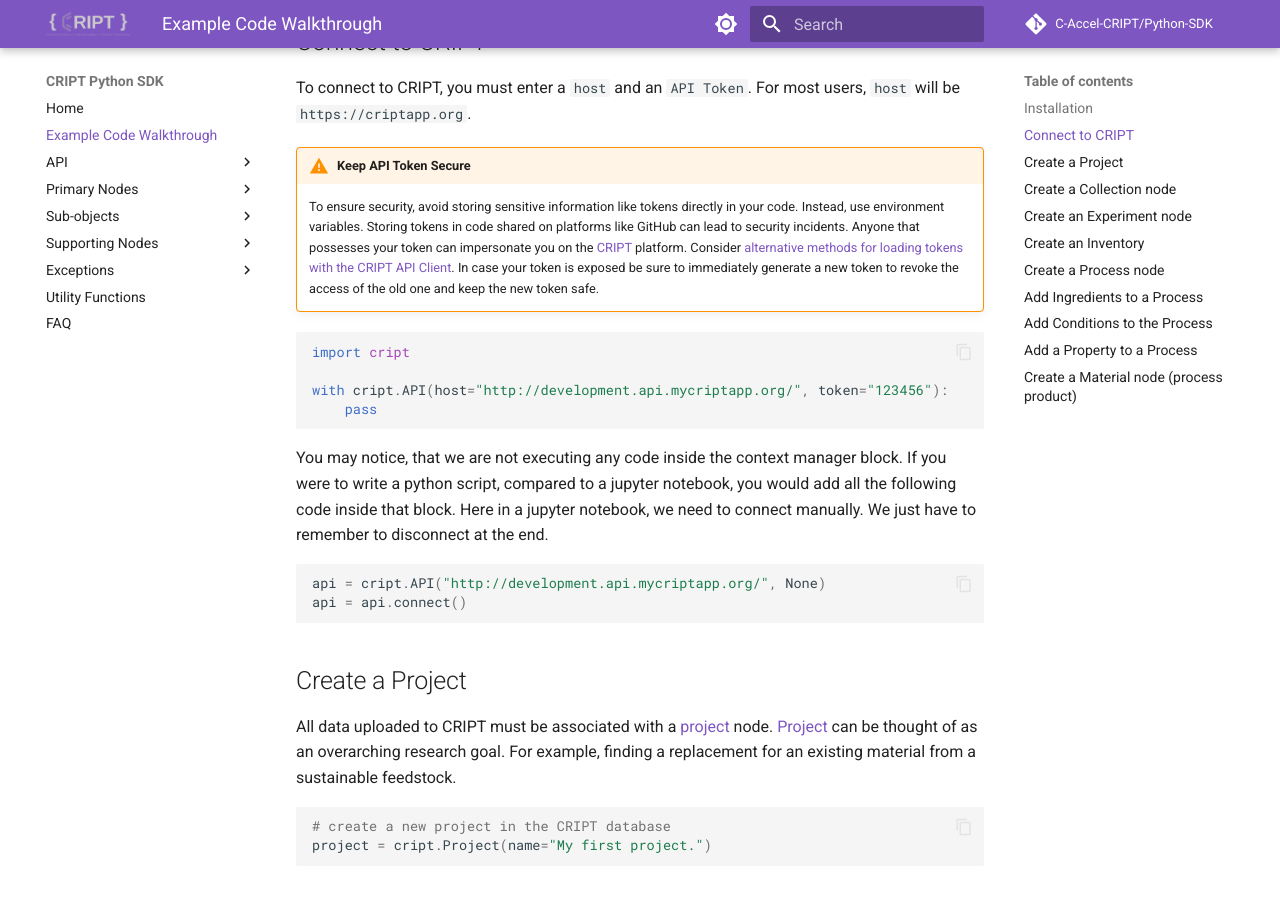
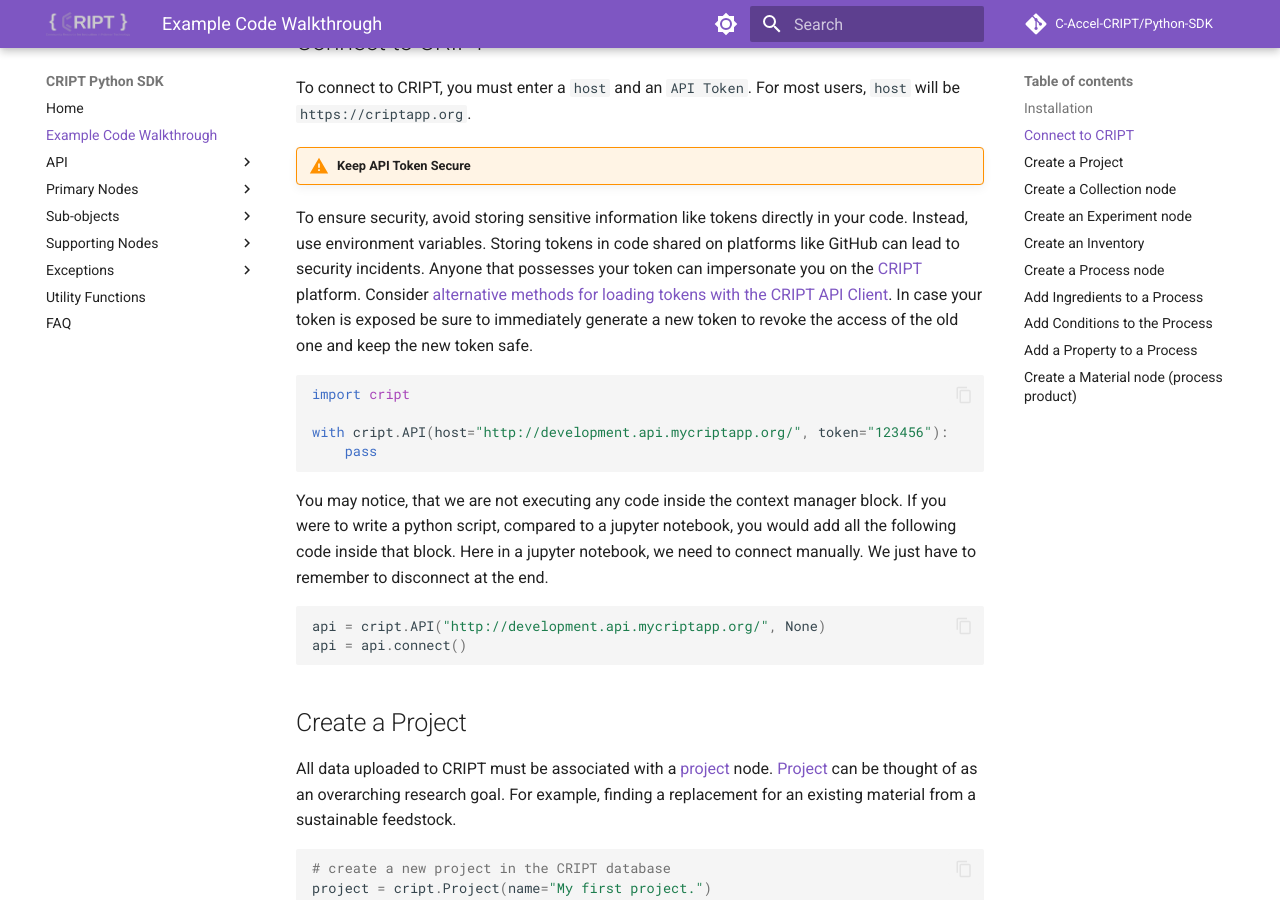
Before and after one commit to C-Accel-CRIPT/Python-SDK, an MkDocs documentation site: the page built from docs/examples/synthesis.md, in a window 1280 px wide and 900 px high, scrolled down 406 px. Built offline with MkDocs 1.6.1 and Material for MkDocs 9.7.7, drawn with Linux system fonts in a browser that asks for light colours; comment, search, counter and statistics services are not loaded; part of the change alters nothing that is shown; some of the changed text lies outside the part shown.

````diff
--- a/docs/examples/synthesis.md
+++ b/docs/examples/synthesis.md
@@ -19,6 +19,7 @@ This tutorial guides you through an example material synthesis workflow using th
 Before you start, make sure the [cript](https://pypi.org/project/cript/) python package is installed.
 
 ## Installation
+
 ```bash
 pip install cript
 ```
@@ -27,15 +28,14 @@ pip install cript
 
 To connect to CRIPT, you must enter a `host` and an `API Token`. For most users, `host` will be `https://criptapp.org`.
 
-
 !!! Warning "Keep API Token Secure"
-    To ensure security, avoid storing sensitive information like tokens directly in your code.
-    Instead, use environment variables.
-    Storing tokens in code shared on platforms like GitHub can lead to security incidents.
-    Anyone that possesses your token can impersonate you on the [CRIPT]() platform.
-    Consider [alternative methods for loading tokens with the CRIPT API Client]().
-    In case your token is exposed be sure to immediately generate a new token to revoke the access of the old one
-    and keep the new token safe.
+To ensure security, avoid storing sensitive information like tokens directly in your code.
+Instead, use environment variables.
+Storing tokens in code shared on platforms like GitHub can lead to security incidents.
+Anyone that possesses your token can impersonate you on the [CRIPT](https://criptapp.org/) platform.
+Consider [alternative methods for loading tokens with the CRIPT API Client](). <!--- trunk-ignore(markdownlint/MD042) -->
+In case your token is exposed be sure to immediately generate a new token to revoke the access of the old one
+and keep the new token safe.
 
 ```python
 import cript
@@ -43,7 +43,6 @@ import cript
 with cript.API(host="http://development.api.mycriptapp.org/", token="123456"):
     pass
 ```
-
 
 You may notice, that we are not executing any code inside the context manager block.
 If you were to write a python script, compared to a jupyter notebook, you would add all the following code inside that block.
@@ -80,14 +79,14 @@ project.collection += [collection]
 ```
 
 !!! note "Viewing CRIPT JSON"
-    Note, that if you are interested into the inner workings of CRIPT,
-    you can obtain a JSON representation of your data graph at any time to see what is being sent to the API.
+Note, that if you are interested into the inner workings of CRIPT,
+you can obtain a JSON representation of your data graph at any time to see what is being sent to the API.
 
-    ```python
-    print(project.json)
-    print("\nOr more pretty\n")
-    print(project.get_json(indent=2).json)
-    ```
+```python
+print(project.json)
+print("\nOr more pretty\n")
+print(project.get_json(indent=2).json)
+```
 
 # Create an Experiment node
 
@@ -113,7 +112,7 @@ For this we create this inventory by adding the [Material](../../nodes/primary_n
 # create a list of identifiers as dictionaries to
 # identify your material to the community and your team
 my_solution_material_identifiers = [
-    {"smiles": "[Li]C(C)CC"}
+    {"chemical_id": "598-30-1"}
 ]
 
 solution = cript.Material(
@@ -126,10 +125,10 @@ These materials are simple, notice how we use the SMILES notation here as an ide
 Similarly, we can create more initial materials.
 
 ```python
-toluene = cript.Material(name="toluene", identifiers=[{"smiles": "Cc1ccccc1"}])
-styrene = cript.Material(name="styrene", identifiers=[{"smiles": "c1ccccc1C=C"}])
-butanol = cript.Material(name="1-butanol", identifiers=[{"smiles": "OCCCC"}])
-methanol = cript.Material(name="methanol", identifiers=[{"smiles": "CO"}])
+toluene = cript.Material(name="toluene", identifiers=[{"smiles": "Cc1ccccc1"}, {"pubchem_id": 1140}])
+styrene = cript.Material(name="styrene", identifiers=[{"smiles": "c1ccccc1C=C"}, {"inchi": "InChI=1S/C8H8/c1-2-8-6-4-3-5-7-8/h2-7H,1H2"}])
+butanol = cript.Material(name="1-butanol", identifiers=[{"smiles": "OCCCC"}, {"inchi_key": "InChIKey=LRHPLDYGYMQRHN-UHFFFAOYSA-N"}])
+methanol = cript.Material(name="methanol", identifiers=[{"smiles": "CO"}, {"names": ["Butan-1-ol", "Butyric alcohol", "Methylolpropane", "n-Butan-1-ol", "methanol"]}])
 ```
 
 Now that we defined those materials, we can combine them into an inventory
@@ -280,7 +279,7 @@ Now we can save the project to CRIPT via the api object.
 
 ```python
 project.validate()
-print(project.get_json(indent=2).json)
+print(project.get_json(indent=2, condense_to_uuid={}).json)
 # api.save(project)
 ```
 
````
Also changed, not shown: 2 other files.
